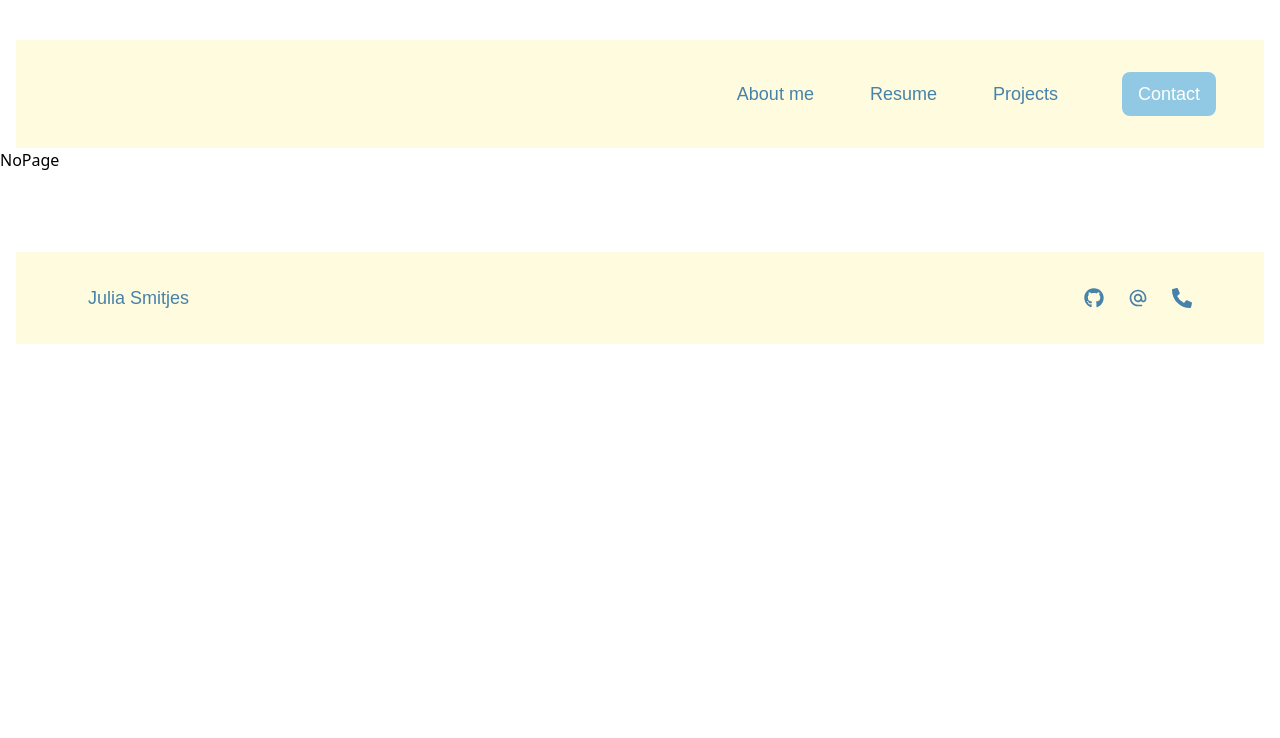
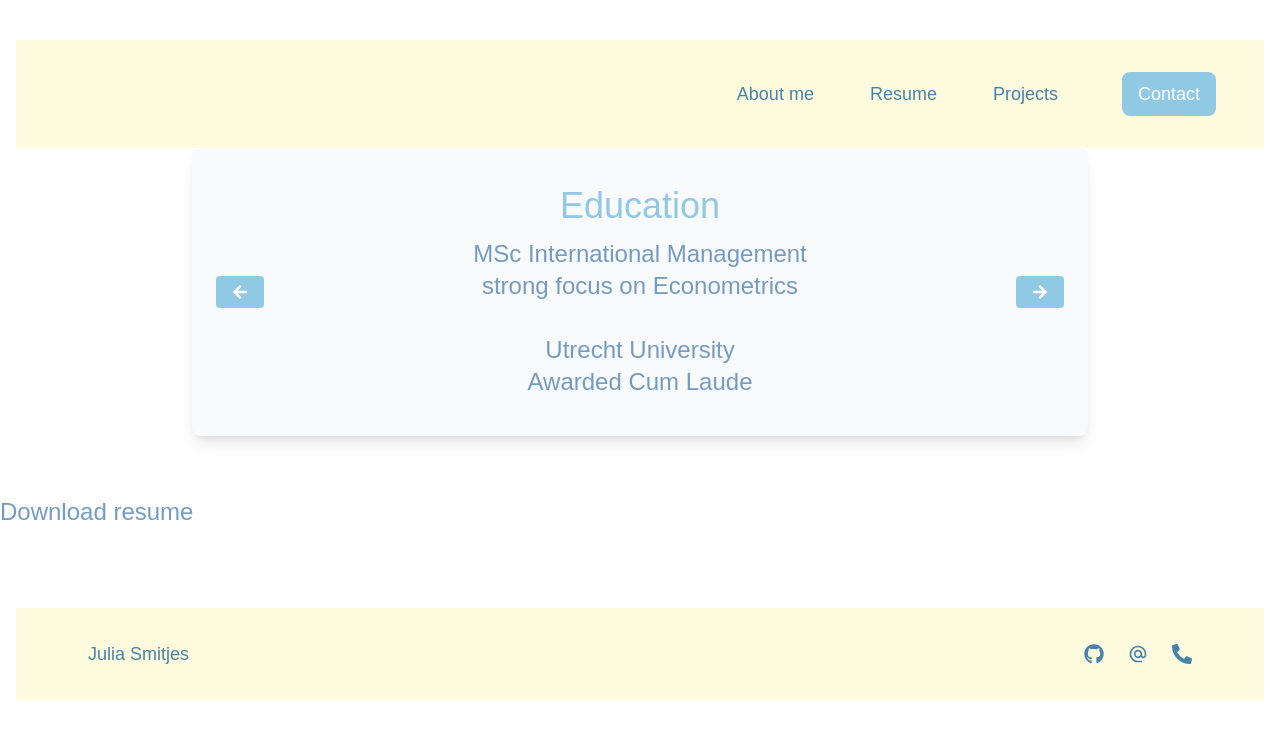
Before and after one commit to Juliasmitjes/0-portfolio, a React (Vite) app: page /Resume in a window 1280 px wide. Shown: the top 738 px of the page. Built offline with nearby package versions, Linux system fonts and the light colour scheme; a web font is replaced by a local one.

Commit message:
resume button header

```diff
--- a/src/App.jsx
+++ b/src/App.jsx
@@ -4,6 +4,7 @@ import Layout from './pages/Layout.jsx';
 import Home from './pages/Home.jsx';
 import Contact from './pages/Contact.jsx';
 import NoPage from "./pages/NoPage";
+import Resume from "./pages/Resume.jsx";
 
 
 
@@ -15,6 +16,7 @@ function App() {
         <Route index element={<Home />} />
         <Route path="contact" element={<Contact />} />
         <Route path="*" element={<NoPage />} />
+        <Route path="Resume" element={<Resume />} />
       </Route>
     </Routes>
   )
--- a/src/components/Carousel.jsx
+++ b/src/components/Carousel.jsx
@@ -1,4 +1,4 @@
-import { useState, useEffect } from 'react';
+import { useState } from 'react';
 import { FaArrowLeft, FaArrowRight } from "react-icons/fa";
 
 const slides = [
@@ -6,7 +6,10 @@ const slides = [
     <div>
       <h1 className="mb-3 text-4xl font-myHeader text-myBlue">Education</h1>
       <p className="text-2xl font-myText text-myOcean">
-        MSc with econometrics
+        MSc International Management
+        <br />
+        strong focus on Econometrics
+        <br />
         <br />
         Utrecht University
         <br />
@@ -55,7 +58,7 @@ const TextCarousel = () => {
 
       <button
         onClick={handlePrev}
-        className="px-4 py-2 bg-myBlue text-white rounded hover:bg-myOcean transition"
+        className="px-4 py-2 bg-myBlue text-white rounded hover:bg-myOcean cursor-pointer"
       >
         <FaArrowLeft />
       </button>
@@ -68,7 +71,7 @@ const TextCarousel = () => {
 
       <button
         onClick={handleNext}
-        className="px-4 py-2 bg-myBlue text-white rounded hover:bg-myOcean transition"
+        className="px-4 py-2 bg-myBlue text-white rounded hover:bg-myOcean cursor-pointer"
       >
     <FaArrowRight />
     </button>
--- a/src/components/Header.jsx
+++ b/src/components/Header.jsx
@@ -1,8 +1,10 @@
 'use client'
+
+import Resume from '../pages/Resume.jsx';
 
 const navLinks = [
   { name: 'About me', href: '#' },
-  { name: 'Resume', href: '#' },
+  { name: 'Resume', href: '#resume-section' },
   { name: 'Projects', href: '#' },
 ]
 
@@ -28,7 +30,7 @@ const Header = () => {
           </ul>
           <button
             type="button"
-            className="hidden ml-9 md:inline-flex items-center font-myText px-4 py-2 bg-myBlue text-white rounded-lg text-lg font-medium hover:bg-myDark focus:outline-none focus:ring-2 focus:ring-blue-300"
+            className="hidden ml-9 md:inline-flex items-center font-myText px-4 py-2 bg-myBlue text-white rounded-lg text-lg cursor-pointer font-medium hover:bg-myDark focus:outline-none focus:ring-2 focus:ring-blue-300"
           >
             Contact
           </button>
--- a/src/pages/Home.jsx
+++ b/src/pages/Home.jsx
@@ -21,15 +21,18 @@ const Home = () => {
             className="absolute top-0 left-0 z-10 rotate-[20deg]" />
         </div>
     </div>
-    <div className="grid grid-rows-2 place-items-center justify-center bg-myWarm pt-15 mx-4">
-      <h1 className="text-4xl font-myHeader text-myBlue">
+    <div className="flex flex-col place-items-center justify-center bg-myWarm pt-15 mx-4">
+      <h1 className="text-4xl font-myHeader text-myBlue pb-8">
         A bit about me
       </h1>
       <p className="text-2xl font-myText text-myOcean pb-20 max-w-lg text-center">
         I light up around good ideas and great people. From debugging code to designing systems, I’m all about mixing tech with taste.
       </p>
       </div>
-   <Resume />
+    <div id="resume-section">
+      <Resume />
+    </div>
+
   </div>
   )
 }
--- a/src/pages/Resume.jsx
+++ b/src/pages/Resume.jsx
@@ -4,6 +4,11 @@ const Resume = () => {
   return (
    <>
    <TextCarousel />
+   <div className="my-15">
+     <button href="#" className="text-2xl font-myText text-myOcean hover:text-myBlue cursor-pointer"> Download resume </button>
+   </div>
+
+
    </>
   );
 };
--- a/src/styles/index.css
+++ b/src/styles/index.css
@@ -11,3 +11,7 @@
   --font-myHeader: 'Tilt Warp', sans-serif;
   --font-myText: 'Red Hat Text', sans-serif;
 }
+
+html {
+  scroll-behavior: smooth;
+}
```
